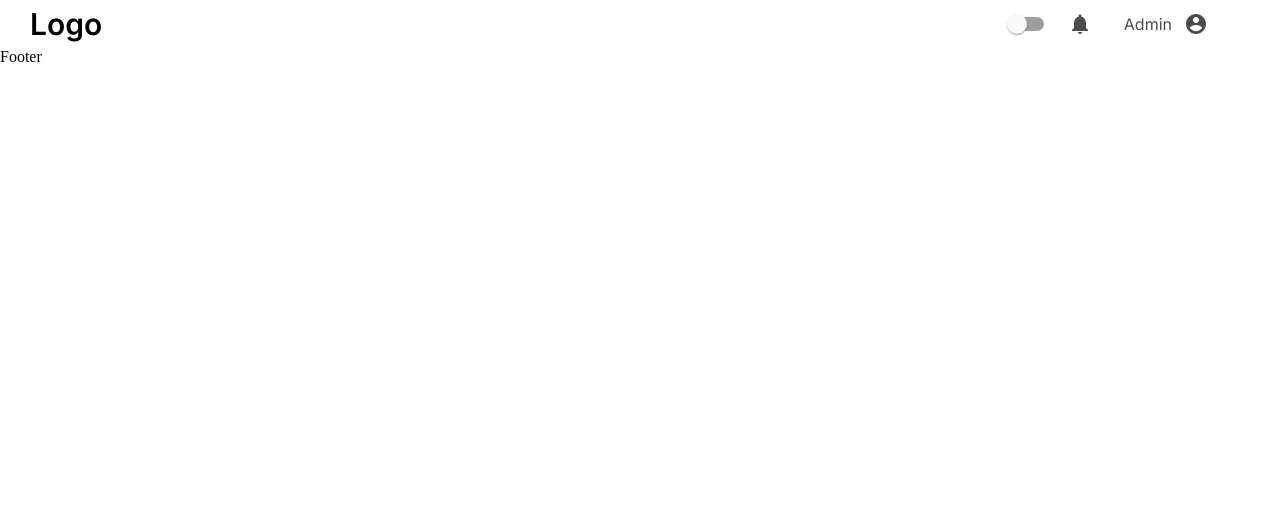
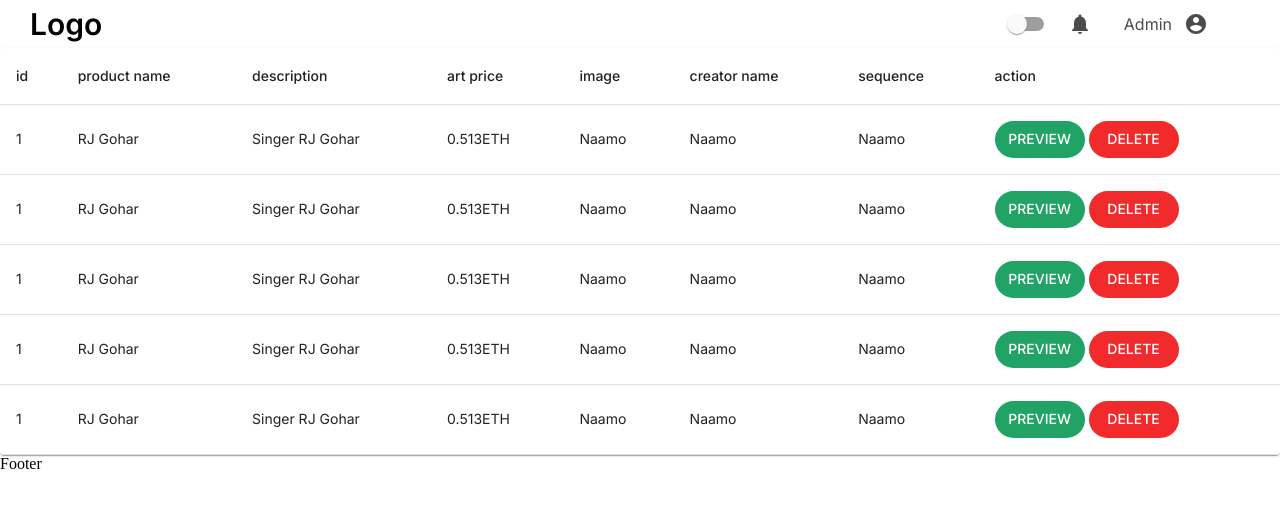
Before and after one commit to noumankhandatu/dashboard, a React (Create React App) app: page /rca in a window 1280 px wide. Before the commit this address had no page. Shown: the top 508 px of the page. Built offline with nearby package versions, Linux system fonts and the light colour scheme; a web font is replaced by a local one.

Commit message:
add table

```diff
--- a/src/components/hotCollectionSection/index.jsx
+++ b/src/components/hotCollectionSection/index.jsx
@@ -0,0 +1,42 @@
+import { TableCell, TableRow } from "@material-ui/core";
+import Button from "../buttons";
+import BasicTable from "../table";
+const columns = [
+  "id",
+  " product name",
+  "description",
+  "art price",
+  "image",
+  "creator name",
+  "sequence",
+  "action",
+];
+
+const clients = [
+  "1",
+  "RJ Gohar",
+  "Singer RJ Gohar",
+  "0.513ETH",
+  "Naamo",
+  "Naamo",
+  "Naamo",
+];
+const rows = [clients, clients, clients, clients, clients];
+
+const HotCollection = () => {
+  const head = columns.map((col) => <TableCell>{col}</TableCell>);
+  const body = rows.map((row) => (
+    <TableRow>
+      {row.map((col) => (
+        <TableCell>{col}</TableCell>
+      ))}
+
+      <TableCell>
+        <Button variant="outline">Preview </Button>{" "}
+        <Button variant="contain">delete</Button>
+      </TableCell>
+    </TableRow>
+  ));
+  return <BasicTable head={head} body={body} />;
+};
+export default HotCollection;
--- a/src/components/table/index.jsx
+++ b/src/components/table/index.jsx
@@ -1,144 +1,30 @@
 import React from "react";
-import { makeStyles } from "@material-ui/core/styles";
-import Table from "@material-ui/core/Table";
-import TableBody from "@material-ui/core/TableBody";
-import TableCell from "@material-ui/core/TableCell";
-import TableContainer from "@material-ui/core/TableContainer";
-import TableHead from "@material-ui/core/TableHead";
-import TableRow from "@material-ui/core/TableRow";
-import Paper from "@material-ui/core/Paper";
-import { Box, Typography } from "@material-ui/core/";
-import Button from "../buttons";
+import {
+  makeStyles,
+  Table,
+  TableBody,
+  TableContainer,
+  TableHead,
+  TableRow,
+  Paper,
+} from "@material-ui/core";
 
-function createData(
-  id,
-  projectName,
-  description,
-  artPrice,
-  image,
-  creatorName,
-  sequence,
-  action
-) {
-  return {
-    id,
-    projectName,
-    description,
-    artPrice,
-    image,
-    creatorName,
-    sequence,
-    action,
-  };
-}
-
-const rows = [
-  createData(1, "Lorem Ipsum", "fade away", 1, 4.0, "Test02"),
-  createData(
-    1,
-    "Lorem Ipsum",
-    "fade away",
-    1,
-    4.0,
-    "0xab5801a7d398351b8be11c439e05c5b3259aec9b"
-  ),
-  createData(3, 262, 16.0, 24, 6.0),
-  createData(4, 305, 3.7, 67, 4.3),
-  createData(5, 356, 16.0, 49, 3.9),
-];
-
-export default function BasicTable() {
+const useStyles = makeStyles({
+  table: {
+    minWidth: 650,
+  },
+});
+export default function BasicTable({ head = null, body = null }) {
   const classes = useStyles();
 
   return (
     <TableContainer component={Paper}>
-      <Box className={classes.tableHead}>
-        <Typography variant="h2" className="typo">
-          Hot Collection
-        </Typography>
-      </Box>
-      <Table className={classes.table} aria-label="Hot Collection">
+      <Table className={classes.table} aria-label="simple table">
         <TableHead>
-          <TableRow>
-            <TableCell
-              className={classes.heading}
-              size="small"
-              style={{ borderBottom: "none" }}
-            ></TableCell>
-            <TableCell className={classes.heading} align="left">
-              Project Name
-            </TableCell>
-            <TableCell className={classes.heading} align="left">
-              Description
-            </TableCell>
-            <TableCell className={classes.heading} align="left">
-              Art Price
-            </TableCell>
-            <TableCell className={classes.heading} align="left">
-              Image
-            </TableCell>
-            <TableCell className={classes.heading} align="left">
-              Creator Name
-            </TableCell>
-            <TableCell className={classes.heading} align="left">
-              Sequence
-            </TableCell>
-            <TableCell className={classes.heading} align="left">
-              Action
-            </TableCell>
-          </TableRow>
+          <TableRow>{head}</TableRow>
         </TableHead>
-        <TableBody>
-          {rows.map((row) => (
-            <TableRow key={row.name}>
-              <TableCell
-                component="th"
-                scope="row"
-                variant="footer"
-                size="small"
-                style={{ borderBottom: "none" }}
-              >
-                {row.id}
-              </TableCell>
-
-              <TableCell align="left">{row.projectName}</TableCell>
-              <TableCell align="left">{row.description}</TableCell>
-              <TableCell align="left">{row.artPrice}</TableCell>
-              <TableCell align="left">{row.image}</TableCell>
-              <TableCell align="left">{row.creatorName}</TableCell>
-              <TableCell align="left">{row.sequence}</TableCell>
-              <TableCell align="left">
-                <Box>
-                  <Button variant="outline" color="primary">
-                    View
-                  </Button>
-                  <Button variant="contain" color="secondary">
-                    Edit
-                  </Button>
-                </Box>
-              </TableCell>
-            </TableRow>
-          ))}
-        </TableBody>
+        <TableBody>{body}</TableBody>
       </Table>
     </TableContainer>
   );
 }
-
-const useStyles = makeStyles((theme) => ({
-  table: {
-    minWidth: 650,
-  },
-  tableHead: {
-    fontFamily: theme.typography.fontFamily,
-    padding: "30px 0 10px 80px",
-    "& .typo": {
-      textTransform: "capitalize",
-    },
-  },
-  heading: {
-    fontFamily: theme.typography.fontFamily,
-    fontWeight: 500,
-    fontSize: 15,
-  },
-}));
--- a/src/pages/dashboard/index.js
+++ b/src/pages/dashboard/index.js
@@ -1,5 +1,5 @@
 import React from "react";
-import { Box, Typography } from "@material-ui/core";
+import { Box } from "@material-ui/core";
 import MiniDrawer from "../../components/sidebar";
 import Wrapper from "../../components/wrapper";
 import AssessmentIcon from "@material-ui/icons/Assessment";
--- a/src/router/index.js
+++ b/src/router/index.js
@@ -2,15 +2,16 @@ import React from "react";
 import { BrowserRouter as Router, Routes, Route } from "react-router-dom";
 import Footer from "../components/footer";
 import Header from "../components/header";
-import Section from "../components/sectionsGrid";
+import HotCollection from "../components/hotCollectionSection";
+
 import Dashboard from "../pages/dashboard";
 const Routing = () => {
   return (
     <Router>
       <Header />
       <Routes>
-        {/* <Route path="/" exact element={<Dashboard />} /> */}
-        <Route path="/" exact element={<Section />} />
+        <Route path="/" exact element={<Dashboard />} />
+        <Route path="/rca" exact element={<HotCollection />} />
       </Routes>
       <Footer />
     </Router>
```
